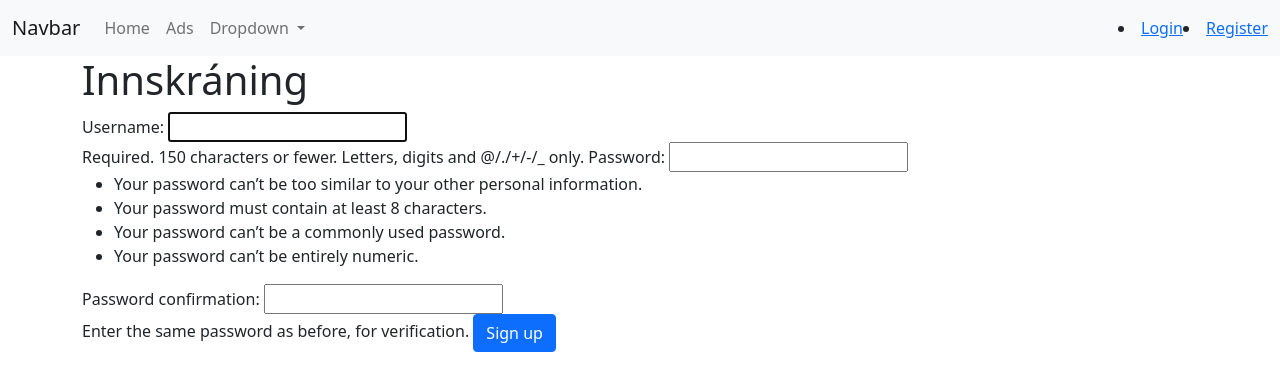
After one commit to bjarkis21/firesale, a Django app: page /register in a window 1280 px wide. The commit adds this page. Shown: the top 391 px of the page. Run offline with Django 4.2, Linux system fonts and the light colour scheme.

Commit message:
added register and login

```diff
--- a/firesale/settings.py
+++ b/firesale/settings.py
@@ -133,3 +133,6 @@ STATICFILES_DIRS = [
 # https://docs.djangoproject.com/en/4.0/ref/settings/#default-auto-field
 
 DEFAULT_AUTO_FIELD = 'django.db.models.BigAutoField'
+
+LOGIN_REDIRECT_URL = '/'
+LOGIN_URL = '/user/login'
--- a/firesale/urls.py
+++ b/firesale/urls.py
@@ -20,5 +20,5 @@ urlpatterns = [
     path('admin/', admin.site.urls),
     path('', include('base.urls')),
     path('', include('ads.urls')),
-    #path('', include('user.urls'))
+    path('', include('user.urls'))
 ]
--- a/templates/navbar.html
+++ b/templates/navbar.html
@@ -24,6 +24,12 @@
           </ul>
         </li>
       </ul>
+        {% if user.is_authenticated %}
+            <li><a href="{% url 'logout' %}">Logout</a></li>
+        {% else %}
+            <li><a href="{% url 'login' %}">Login</a></li>
+            <li><a href="{% url 'register' %}">Register</a></li>
+        {% endif %}
     </div>
   </div>
 </nav>
--- /dev/null
+++ b/templates/user/register.html
@@ -0,0 +1,9 @@
+{% extends "main.html" %}
+{% block content %}
+        <h1>Innskráning</h1>
+        <form class="form form-horizontal" method="post">
+            {% csrf_token %}
+            {{ form }}
+            <input type="submit" class="btn btn-primary" value="Sign up" />
+        </form>
+{% endblock %}
--- a/user/urls.py
+++ b/user/urls.py
@@ -0,0 +1,9 @@
+from django.contrib.auth.views import LoginView, LogoutView
+from django.urls import path
+from user import views
+
+urlpatterns = [
+    path('register', views.register, name='register'),
+    path('login', LoginView.as_view(template_name='user/login.html'), name='login'),
+    path('logout', LogoutView.as_view(next_page='login'), name='logout')
+]
--- a/user/views.py
+++ b/user/views.py
@@ -1,3 +1,14 @@
-from django.shortcuts import render
+from django.contrib.auth.forms import UserCreationForm
+from django.shortcuts import render, redirect
+
 
 # Create your views here.
+def register(request):
+    if request.method == 'POST':
+        form = UserCreationForm(data=request.POST)
+        if form.is_valid():
+            form.save()
+            return redirect('login')
+    return render(request, 'user/register.html', {
+        'form': UserCreationForm()
+    })
```
Also changed, not shown: templates/user/login.html (added, +8 -0 lines).
